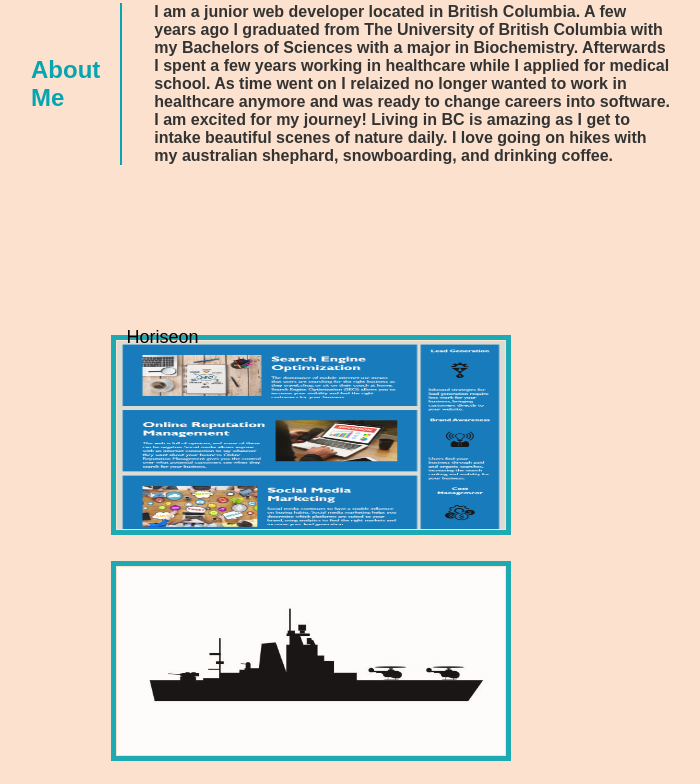
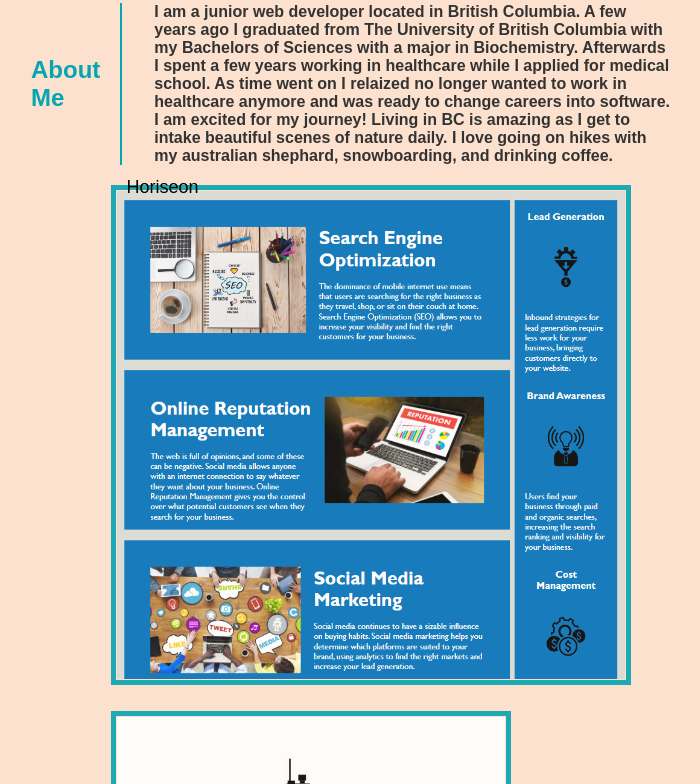
Before and after one commit to gurverm/my-portfolio, a plain HTML site: page index.html in a window 1280 px wide. Shown: the part 607-1391 px from the top of the page, without its empty margins (289-989 px from the left). Drawn offline with Linux system fonts and the light colour scheme.

Commit message:
First application larger than remaining applications in CSS

```diff
--- a/assets/CSS/style.css
+++ b/assets/CSS/style.css
@@ -59,8 +59,6 @@ nav ul li a {
   overflow: hidden;
 }
 
-
-
 .container,.containerTwo,.containerThree {
   margin: 0 auto;
   display: flex;
@@ -97,10 +95,10 @@ p, .containerImage img, .container ul  {
   font-size: 18px;
 }
 
-.containerImage img{
+.containerImage img {
   display: flex;
   flex-wrap: wrap;
-  flex-direction: row;
+  flex-direction: column;
   width: 400px;
   height: 200px;
   margin-bottom: 10px;
@@ -108,7 +106,7 @@ p, .containerImage img, .container ul  {
   border: thick solid var(--mainBlue);
   }
 
-  .containerImage:first-child img {
+  .applicationOne:first-child img {
     display: flex;
     flex-wrap: wrap;
     flex-direction: row;
@@ -119,7 +117,7 @@ p, .containerImage img, .container ul  {
     border: thick solid var(--mainBlue);
   }
 
-/* I attempted various changes to the flexbox properies of my code. However, I could not get the images to align in two columns. I also could not select the first child image and enlarge it in comparison to the others */
+/* I attempted various changes to the flexbox properies of my code. However, I could not get the images to align in two columns.*/
 
   .container img,.containerTwo img ,.containerThree img:hover {
     opacity: 0.9;
--- a/index.html
+++ b/index.html
@@ -31,8 +31,8 @@
     <div class="containerTwo" id="work">
       <h1>Work</h1>
       <div class="containerImage">
-      <a href="https://gurverm.github.io/challenge-01/"><img src="./assets/images/Horiseon.png" alt="Developer application 1"></a>
-      <div class="containerTitle">Horiseon</div>
+        <div class="applicationOne"><a href="https://gurverm.github.io/challenge-01/"><img src="./assets/images/Horiseon.png" alt="Developer application 1"></a>
+      <div class="containerTitle">Horiseon</div></div>
       <a href="https://www.istockphoto.com/vector/single-of-silhouettes-of-warships-for-design-and-gm1332740771-415502449"><img src="./assets/images/battleshipstock.jpg" alt="A black battleship" /></a>
       <a href="https://stock.adobe.com/search?k=hangman&asset_id=248961156"><img src="./assets/images/hangman.jpeg" alt="Stickman hanging" /></a>
       <a href="https://www.dreamstime.com/editorial-image-pac-man-his-enemies-game-theme-vector-illustration-retro-computer-game-pinky-blinky-inky-clyde-characters-image59836450"><img src="./assets/images/pacman.jpeg" alt="Pacman chasing four ghosts" /></a>
```
Also changed, not shown: assets/images/deployed.PNG (added), 1 other file.
